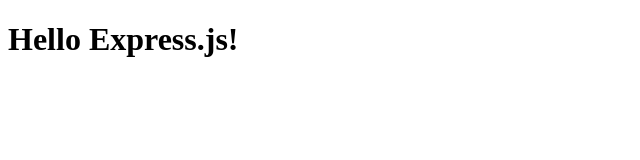
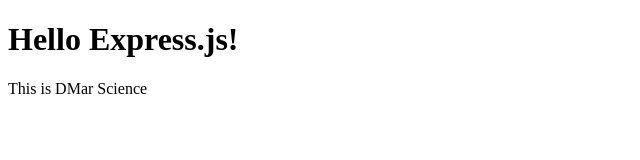
Before and after one commit to cjaymarshall/web-server, a website: page public/index.html in a window 1280 px wide. Shown: the whole page, without its empty margins (0-640 px from the left). Drawn offline with Linux system fonts and the light colour scheme.

Commit message:
Update index.html

```diff
--- a/public/index.html
+++ b/public/index.html
@@ -7,6 +7,7 @@
 
 	<body>
 		<h1>Hello Express.js!</h1>
+		<p>This is DMar Science</p>
 
 	</body>
 
```
